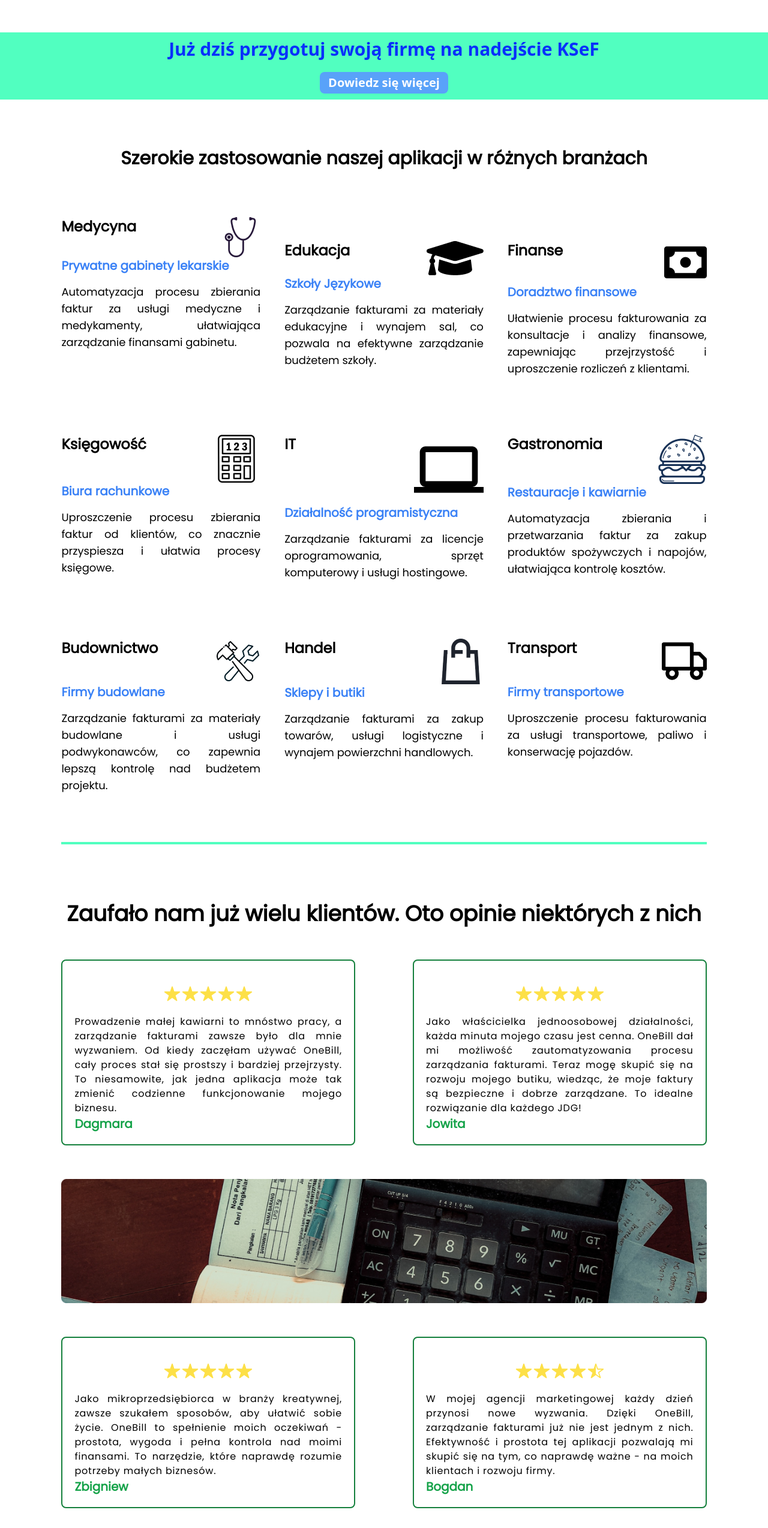
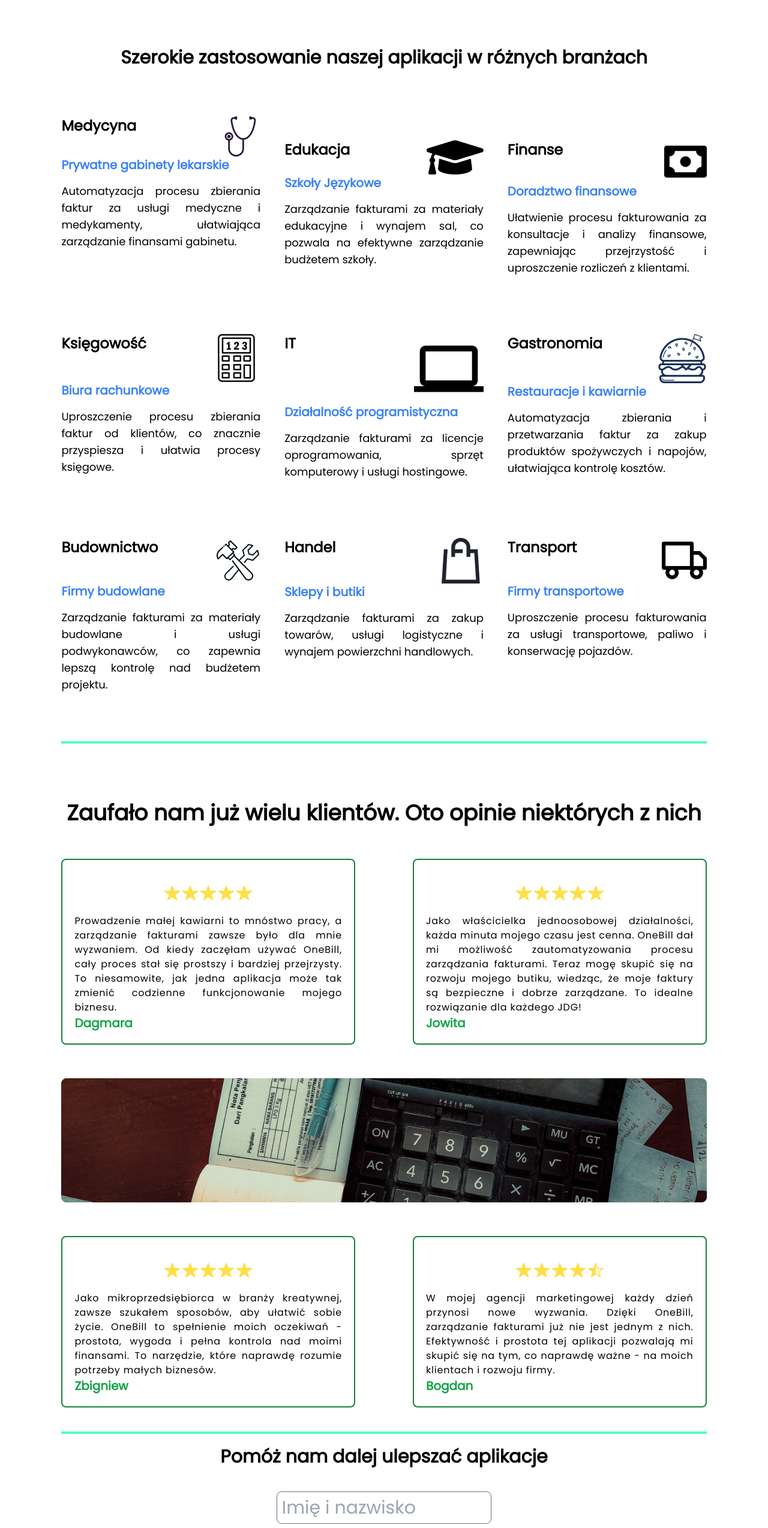
Before and after one commit to Tommy3DE/TheBill, a React (Vite) app: page / in a window 1280 px wide. Shown: the part 2958-5506 px from the top of the page at 60% size. Built offline with nearby package versions, Linux system fonts and the light colour scheme.

Commit message:
zmiany w formularzu feedbackowym

```diff
--- a/src/layout/pages/Home.tsx
+++ b/src/layout/pages/Home.tsx
@@ -6,7 +6,7 @@ import Opinions from "./Home/Opinions";
 import FAQ from "./Home/FAQ";
 import BasicInfo from "./Home/BasicInfo";
 import ShortPricing from "./Home/ShortPricing";
-import KSEF from "./Home/KSEF";
+import FeedbackForm from "./Home/FeedbackForm";
 
 const Home = () => {
   return (
@@ -15,9 +15,9 @@ const Home = () => {
       <Hero />
       <BasicInfo />
       <ShortPricing />
-      <KSEF />
       <UseCases />
       <Opinions />
+      <FeedbackForm />
       <FAQ />
       <Footer />
     </>
--- /dev/null
+++ b/src/layout/pages/Home/FeedbackForm.tsx
@@ -0,0 +1,83 @@
+import { FormEvent, useRef } from "react";
+import emailjs from "@emailjs/browser";
+
+const FeedbackForm = () => {
+  const form = useRef<HTMLFormElement | null>(null);
+
+  const sendEmail = (e: FormEvent) => {
+    e.preventDefault();
+
+    if (form.current) {
+      emailjs
+        .sendForm(
+          "service_j47lvzl",
+          "template_gtdgcze",
+          form.current,
+          "jMHcnYi7CJyBcblPz"
+        )
+        .then(
+          (result) => {
+            console.log(result.text);
+          },
+          (error) => {
+            console.log(error.text);
+          }
+        );
+    }
+  };
+
+  return (
+    <section className="flex flex-col justify-center items-center mx-[8%] font font-poppins">
+      <h1 className="text-3xl font-bold my-5">
+        Pomóż nam dalej ulepszać aplikacje
+      </h1>
+      <form
+        ref={form}
+        onSubmit={sendEmail}
+        className="flex flex-col text-xl justify-center lg:w-1/3 my-5"
+      >
+        <input
+          type="text"
+          name="user_name"
+          placeholder="Imię i nazwisko"
+          className="border border-gray-500 rounded-lg text-3xl p-2 "
+        />
+        <input
+          type="email"
+          name="user_mail"
+          placeholder="Twój e-mail"
+          className="border border-gray-500 rounded-lg text-3xl mt-5 p-2"
+        />
+        <select
+          name="user_topic"
+          className="border border-gray-500 rounded-lg text-3xl mt-5 p-2 "
+        >
+          <option value="" disabled selected hidden className="">
+            Wybierz temat
+          </option>
+          <option value="Błędy wyszukiwania faktur">Błędy wyszukiwania faktur</option>
+          <option value="Problemy z integracją z kontem mailowym">Problemy z integracją z kontem mailowym</option>
+          <option value="Bezpieczeństwo i prywatność">Bezpieczeństwo i prywatność</option>
+          <option value="Interface użytkownika">Interface użytkownika</option>
+          <option value="Wydajność">Wydajność </option>
+          <option value="Błędy graficzne">Błędy graficzne</option>
+          <option value="Aplikacja mobilna">Aplikacja mobilna</option>
+          <option value="Inny">Inny</option>
+
+        </select>
+        <input
+          type="text"
+          name="user_message"
+          placeholder="Treść wiadomości"
+          className="border border-gray-500 rounded-lg text-3xl placeholder:align-text-top p-2 mt-5"
+        />
+
+        <button className="text-2xl bg-[#5ffa9d] my-3 rounded-lg hover:font-bold hover:scale-105 hover:text-white py-3">
+          Wyślij
+        </button>
+      </form>
+    </section>
+  );
+};
+
+export default FeedbackForm;
--- a/src/layout/pages/Home/KSEF.tsx
+++ /dev/null
@@ -1,14 +0,0 @@
-
-const KSEF = () => {
-  return (
-    <section className="w-full lg:h-28 bg-[#51FFC0] flex flex-col justify-around p-4 lg:p-0 items-center my-14">
-        <h1 className="text-3xl font-extrabold text-[#0930FB]">Już dziś przygotuj swoją firmę na nadejście KSeF</h1>
-        <button className="bg-[#59A2F9] text-white lg:w-1/6 py-1 lg:text-xl text-2xl font-bold rounded-lg mt-4 lg:mt-0 w-5/6">
-        Dowiedz się więcej
-        </button>
-
-    </section>
-  )
-}
-
-export default KSEF
```
